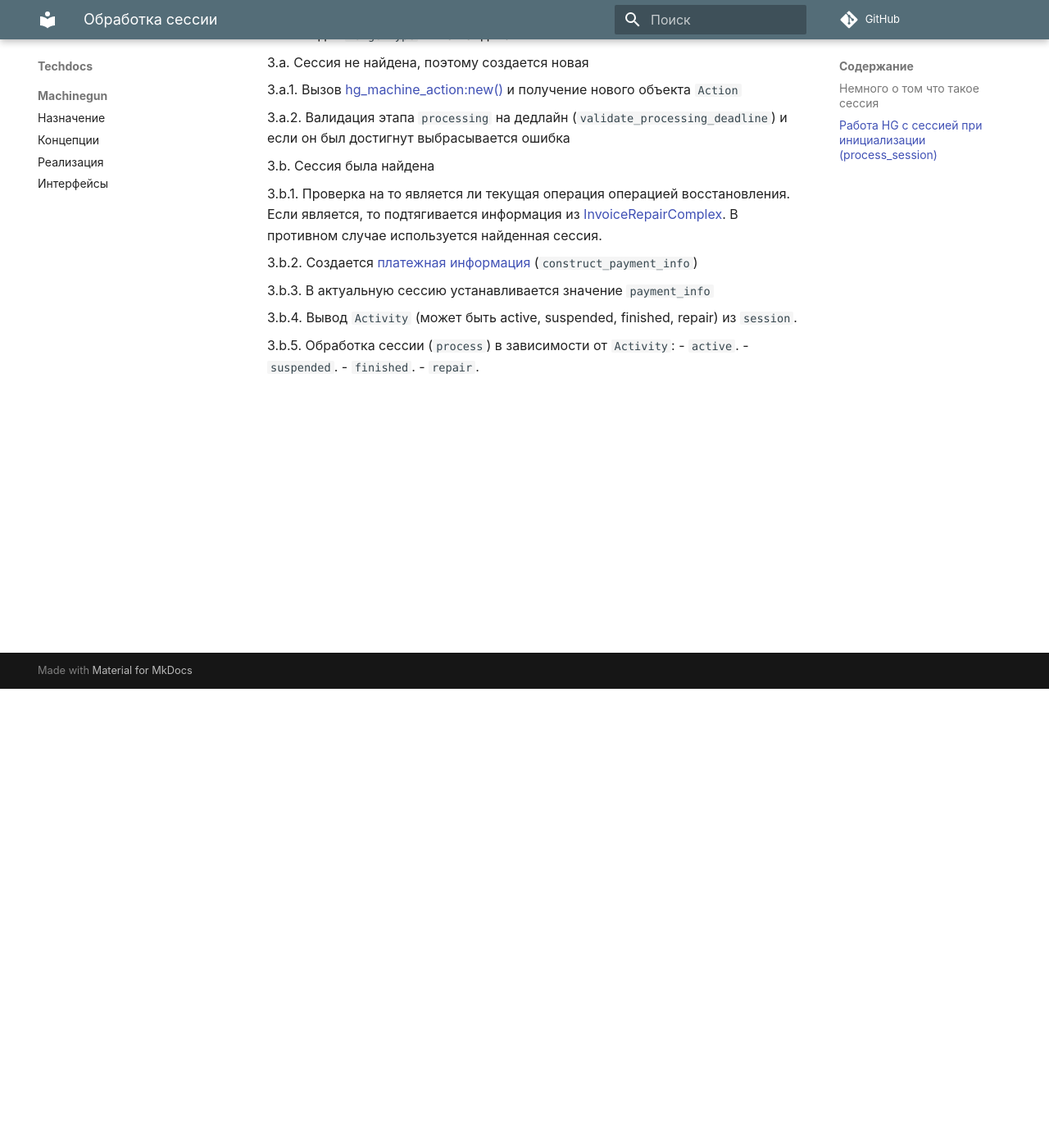
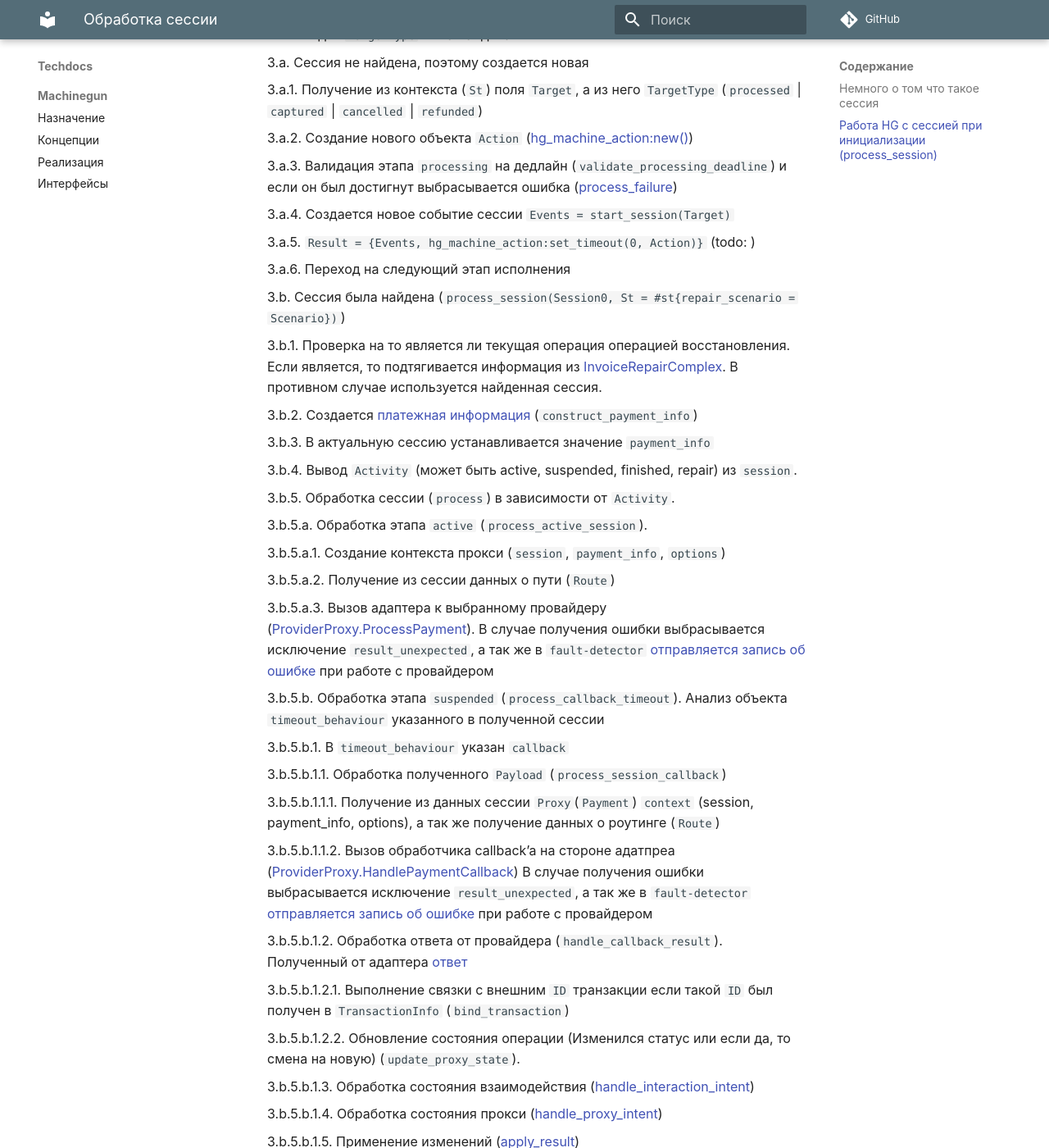
Before and after one commit to valitydev/techdocs, an MkDocs documentation site: the page built from docs/hellgate/process-session.md, in a window 1280 px wide and 1400 px high, scrolled down 560 px. Shown: the whole window at 82% size. Built offline with MkDocs 1.6.1 and Material for MkDocs 9.7.7, drawn with Linux system fonts in a browser that asks for light colours; comment, search, counter and statistics services are not loaded; some of the changed text lies outside the part shown.

Commit message:
TD-484: Add HellGate techdocs. Add process session [2]

````diff
--- a/docs/hellgate/process-session.md
+++ b/docs/hellgate/process-session.md
@@ -2,7 +2,7 @@
 
 ### Немного о том что такое сессия
 
-Сессия - это
+Сессия - это...
 
 ### Работа HG с сессией при инициализации (`process_session`)
 
@@ -24,13 +24,20 @@
 
     3.а. Сессия не найдена, поэтому создается новая
 
-    3.а.1. Вызов [hg_machine_action:new()](https://github.com/valitydev/machinegun-proto/blob/master/proto/state_processing.thrift#L320)
-    и получение нового объекта `Action`
+    3.а.1. Получение из контекста (`St`) поля `Target`, а из него `TargetType` (`processed` | `captured` | `cancelled` | `refunded`)
 
-    3.а.2. Валидация этапа `processing` на дедлайн (`validate_processing_deadline`)
-    и если он был достигнут выбрасывается ошибка
+    3.а.2. Создание нового объекта `Action` ([hg_machine_action:new()](https://github.com/valitydev/machinegun-proto/blob/master/proto/state_processing.thrift#L320))
 
-    3.b. Сессия была найдена
+    3.а.3. Валидация этапа `processing` на дедлайн (`validate_processing_deadline`)
+    и если он был достигнут выбрасывается ошибка ([process_failure](meta/process_failure.md))
+
+    3.а.4. Создается новое событие сессии `Events = start_session(Target)`
+
+    3.а.5. `Result = {Events, hg_machine_action:set_timeout(0, Action)}` (todo: )
+
+    3.а.6. Переход на следующий этап исполнения
+
+    3.b. Сессия была найдена (`process_session(Session0, St = #st{repair_scenario = Scenario})`)
 
     3.b.1. Проверка на то является ли текущая операция операцией восстановления.
     Если является, то подтягивается информация из [InvoiceRepairComplex](https://github.com/valitydev/damsel/blob/master/proto/payment_processing.thrift#L876).
@@ -42,8 +49,97 @@
 
     3.b.4. Вывод `Activity` (может быть active, suspended, finished, repair) из `session`.
 
-    3.b.5. Обработка сессии (`process`) в зависимости от `Activity`:
-    - `active`.
-    - `suspended`.
-    - `finished`.
-    - `repair`.
+    3.b.5. Обработка сессии (`process`) в зависимости от `Activity`.
+
+    3.b.5.a. Обработка этапа `active` (`process_active_session`).
+
+    3.b.5.a.1. Создание контекста прокси (`session`, `payment_info`, `options`)
+
+    3.b.5.a.2. Получение из сессии данных о пути (`Route`)
+
+    3.b.5.a.3. Вызов адаптера к выбранному провайдеру ([ProviderProxy.ProcessPayment](https://github.com/valitydev/damsel/blob/master/proto/proxy_provider.thrift#L341)).
+    В случае получения ошибки выбрасывается исключение `result_unexpected`, а так же
+    в `fault-detector` [отправляется запись об ошибке](meta/notify_fault_detector.md) при работе с провайдером
+
+    3.b.5.b. Обработка этапа `suspended` (`process_callback_timeout`).
+    Анализ объекта `timeout_behaviour` указанного в полученной сессии
+
+    3.b.5.b.1. В `timeout_behaviour` указан `callback`
+
+    3.b.5.b.1.1. Обработка полученного `Payload` (`process_session_callback`)
+
+    3.b.5.b.1.1.1. Получение из данных сессии `Proxy`(`Payment`) `context` (session, payment_info, options),
+    а так же получение данных о роутинге (`Route`)
+
+    3.b.5.b.1.1.2. Вызов обработчика callback'a на стороне адатпреа
+    ([ProviderProxy.HandlePaymentCallback](https://github.com/valitydev/damsel/blob/master/proto/proxy_provider.thrift#L346))
+    В случае получения ошибки выбрасывается исключение `result_unexpected`, а так же
+    в `fault-detector` [отправляется запись об ошибке](meta/notify_fault_detector.md) при работе с провайдером
+
+    3.b.5.b.1.2. Обработка ответа от провайдера (`handle_callback_result`). Полученный
+    от адаптера [ответ](https://github.com/valitydev/damsel/blob/master/proto/proxy_provider.thrift#L297)
+
+    3.b.5.b.1.2.1. Выполнение связки с внешним `ID` транзакции если такой `ID` был получен в `TransactionInfo` (`bind_transaction`)
+
+    3.b.5.b.1.2.2. Обновление состояния операции (Изменился статус или если да, то смена на новую)
+    (`update_proxy_state`).
+
+    3.b.5.b.1.3. Обработка состояния взаимодействия ([handle_interaction_intent](meta/handle_interation_intent.md))
+
+    3.b.5.b.1.4. Обработка состояния прокси ([handle_proxy_intent]())
+
+    3.b.5.b.1.5. Применение изменений ([apply_result](meta/apply_result.md))
+
+    3.b.5.b.2. В `timeout_behaviour` указан `operation_failure`
+
+    3.b.5.b.2.1. Для такого платежа устанавливаются флаги session_finished и session_failed
+
+    3.b.5.b.2.2. Выполняется операция mg_stateproc_ComplexAction
+
+    3.b.5.b.2.3. Применение изменений ([apply_result](meta/apply_result.md))
+
+    3.b.5.c. Обработка этапа `repair`. Данный этап аналогичен пункту 3.b.5.b.,
+    кроме смены статуса сессии на session_activated, а затем Применение
+    изменений ([apply_result](meta/apply_result.md))
+
+    3.b.5.d. Обработка этапа `finished`. Остается все как есть
+
+    3.b.5.c. Обработка этапа `finished` .
+
+    3.b.5.d. Обработка этапа `repair` (`repair`).
+
+    3.b.6. Завершение обработки сессии (`finish_session_processing`)
+
+    3.b.1. Оборачивание событий (`Events0 = hg_session:wrap_events(Events, Session)`)
+
+    3.b.2. Сравнение на присутствие сессии возврата
+    ```erlang
+    Events1 =
+        case Activity of
+            {refund_session, ID} ->
+                [?refund_ev(ID, Ev) || Ev <- Events0];
+            _ ->
+                Events0
+        end,
+    ```
+
+    3.b.3. Получение статуса (`active` | `suspended` | `finished`)
+    и результата (`Finished`(`Success` | `Failure`) | `Processed`) из полученной сессии
+
+    3.b.3.1. Если `status = finished`, а `result = session_succeeded`, то происходит обработка
+    успешной сессии
+
+    3.b.3.1.1. Из сессии достается `TargetType` (`processed` | `captured` | `cancelled` | `refunded`)
+
+    3.b.3.1.2. По необходимости оповещается `fault-detector`
+    (посылается событие `finish` для платежа) (`maybe_notify_fault_detector`)
+
+    3.b.3.1.3. Создается новое действие для машины (todo: уточнить у Артема)
+    ```erlang
+    NewAction = hg_machine_action:set_timeout(0, Action)
+    ```
+
+    3.b.3.2. Если `status = finished`, а `result = session_failed`, то происходит обработка
+    ошибки ([process_failure](meta/process_failure.md))
+
+    3.b.3.3. Если ни одно из условий не выполняется, то происходит переход к следующему шагу
````
Also changed, not shown: docs/hellgate/meta/apply_result.md (added, +60 -0 lines), docs/hellgate/meta/handle_interation_intent.md (added, +45 -0 lines), docs/hellgate/meta/handle_proxy_intent.md (added, +34 -0 lines), docs/hellgate/meta/notify_fault_detector.md (added, +26 -0 lines), docs/hellgate/meta/process_failure.md (added, +100 -0 lines).
